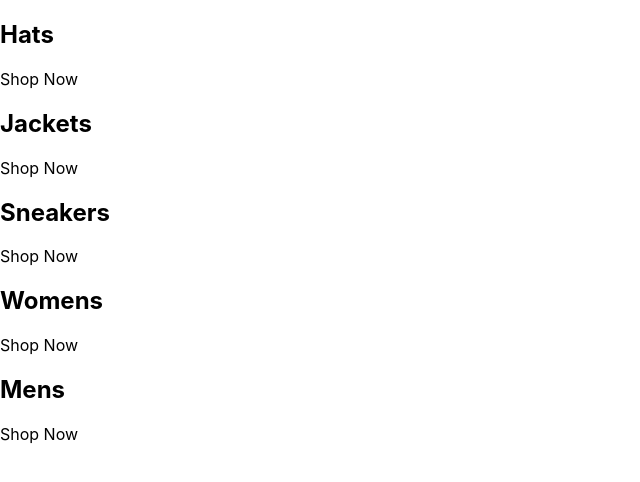
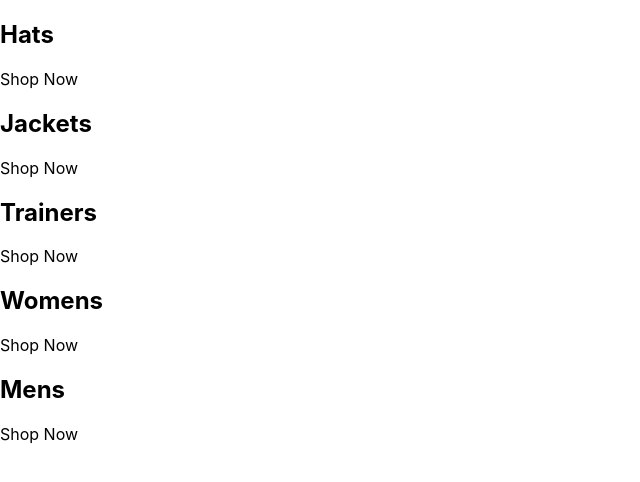
Before and after one commit to llogostevo/eCommercePractice, a React (Create React App) app: page / in a window 1280 px wide. Shown: the top 482 px of the page, without its empty margins (0-640 px from the left). Built offline with nearby package versions, Linux system fonts and the light colour scheme.

Commit message:
setup map of category array

```diff
--- a/src/App.js
+++ b/src/App.js
@@ -1,33 +1,46 @@
 // import './App.css';
 
 const App = () => {
+
+  // data for categories
+  const categories = [
+    {
+      id: 1,
+      title: 'Hats',
+    },
+    {
+      id: 2,
+      title: 'Jackets',
+    },
+    {
+      id: 3,
+      title: 'Trainers',
+    },
+    {
+      id: 4,
+      title: 'Womens',
+    },
+    {
+      id: 5,
+      title: 'Mens',
+    }
+  ]
   return (
    <div className="categories-container">
-     <div className="category-container">
-      {/* {<img />} */}
-        <div className="category-body-container">
-          <h2>Hats</h2>
-          <p>Shop Now</p>
-        </div>
-        <div className="category-body-container">
-          <h2>Jackets</h2>
-          <p>Shop Now</p>
-        </div>
-        <div className="category-body-container">
-          <h2>Sneakers</h2>
-          <p>Shop Now</p>
-        </div>
-        <div className="category-body-container">
-          <h2>Womens</h2>
-          <p>Shop Now</p>
-        </div>
-        <div className="category-body-container">
-          <h2>Mens</h2>
-          <p>Shop Now</p>
-        </div>
-     </div>
-   </div>
-
+    {/* map through each category in the categories array of category objects */}
+    {/* desctructured off directly to obtain the keys from categories */}
+      {categories.map(({title, id}) => (
+        // return the JSX structure of the categories
+          <div key={id} className="category-container">
+            <div className="background-image" />
+            <div className="category-body-container">
+              <h2>{title}</h2>
+              <p>Shop Now</p>
+            </div>
+         </div>
+      ))}
+      {/* end categories container */}
+    </div>
   );
 }
 
```
